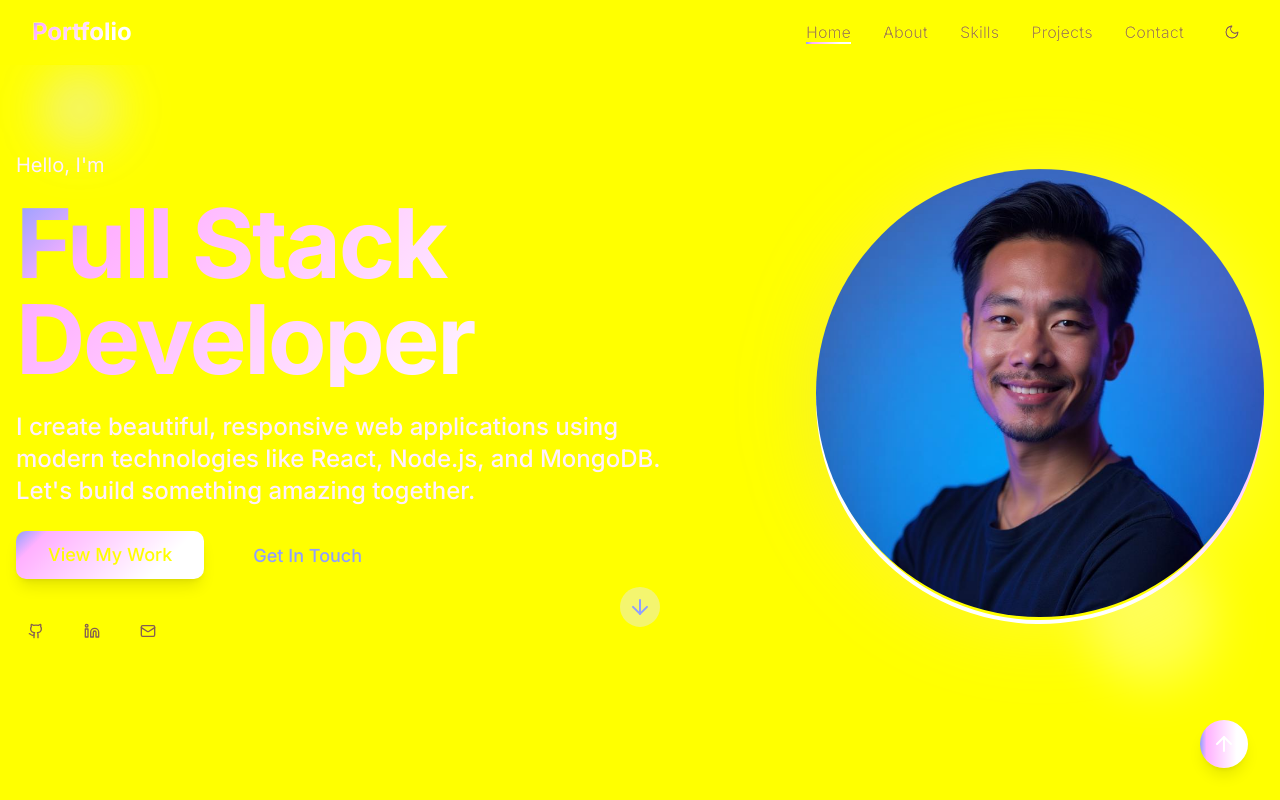
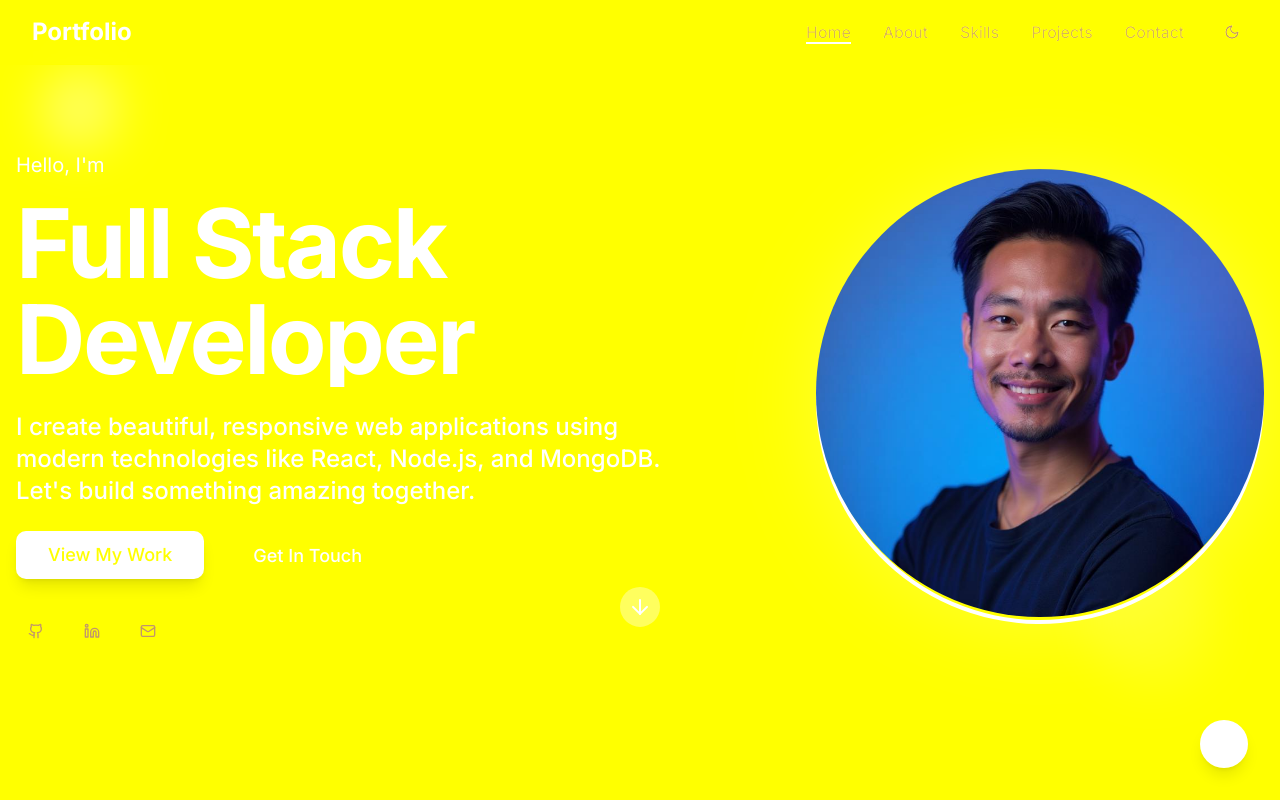
Before and after one commit to vinay3600/kaleido-folio, a React (Vite) app: page / in a window 1280 px wide. Shown: the top 800 px of the page. Built offline with nearby package versions, Linux system fonts and the light colour scheme.

Commit message:
Fix font color
Change font color to a more professional and less awkward shade.

```diff
--- a/src/index.css
+++ b/src/index.css
@@ -10,49 +10,49 @@
   :root {
     /* Core Background & Text */
     --background: 255 255 255;
-    --foreground: 15 23 42;
+    --foreground: 30 41 59; /* Professional dark slate */
 
     /* Card System */
     --card: 255 255 255;
-    --card-foreground: 15 23 42;
+    --card-foreground: 30 41 59; /* Professional dark slate */
     --card-border: 226 232 240;
 
-    /* Brand Colors - Blue to Purple Gradient Theme */
-    --primary: 59 130 246; /* Blue-500 */
+    /* Brand Colors - Professional Blue Theme */
+    --primary: 37 99 235; /* Professional blue */
     --primary-foreground: 255 255 255;
-    --primary-glow: 147 197 253; /* Blue-300 */
+    --primary-glow: 59 130 246; /* Lighter blue */
 
-    --secondary: 139 92 246; /* Violet-500 */
+    --secondary: 71 85 105; /* Professional slate */
     --secondary-foreground: 255 255 255;
-    --secondary-glow: 196 181 253; /* Violet-300 */
+    --secondary-glow: 100 116 139; /* Lighter slate */
 
     /* Accent Colors */
-    --accent: 236 254 255; /* Cyan-50 */
-    --accent-foreground: 15 23 42;
+    --accent: 248 250 252; /* Very light slate */
+    --accent-foreground: 30 41 59; /* Professional dark slate */
 
     /* Utility Colors */
-    --muted: 248 250 252; /* Slate-50 */
-    --muted-foreground: 100 116 139; /* Slate-500 */
+    --muted: 248 250 252; /* Light background */
+    --muted-foreground: 71 85 105; /* Professional medium slate */
 
-    --border: 226 232 240; /* Slate-200 */
-    --input: 241 245 249; /* Slate-100 */
-    --ring: 59 130 246; /* Blue-500 */
+    --border: 226 232 240; /* Light border */
+    --input: 241 245 249; /* Input background */
+    --ring: 37 99 235; /* Professional blue focus ring */
 
     /* Success & Error */
-    --success: 34 197 94; /* Green-500 */
+    --success: 21 128 61; /* Professional green */
     --success-foreground: 255 255 255;
-    --destructive: 239 68 68; /* Red-500 */
+    --destructive: 220 38 38; /* Professional red */
     --destructive-foreground: 255 255 255;
 
-    /* Gradients */
-    --gradient-primary: linear-gradient(135deg, hsl(var(--primary)), hsl(var(--secondary)));
+    /* Gradients - Professional */
+    --gradient-primary: linear-gradient(135deg, hsl(37 99 235), hsl(71 85 105));
     --gradient-subtle: linear-gradient(180deg, hsl(var(--background)), hsl(var(--muted)));
-    --gradient-glow: linear-gradient(135deg, hsl(var(--primary-glow) / 0.1), hsl(var(--secondary-glow) / 0.1));
+    --gradient-glow: linear-gradient(135deg, hsl(37 99 235 / 0.1), hsl(71 85 105 / 0.1));
 
-    /* Shadows */
-    --shadow-elegant: 0 10px 30px -10px hsl(var(--primary) / 0.3);
-    --shadow-glow: 0 0 40px hsl(var(--primary-glow) / 0.4);
-    --shadow-card: 0 4px 6px -1px hsl(var(--foreground) / 0.1), 0 2px 4px -1px hsl(var(--foreground) / 0.06);
+    /* Shadows - Professional */
+    --shadow-elegant: 0 10px 30px -10px hsl(37 99 235 / 0.2);
+    --shadow-glow: 0 0 40px hsl(37 99 235 / 0.15);
+    --shadow-card: 0 4px 6px -1px hsl(30 41 59 / 0.1), 0 2px 4px -1px hsl(30 41 59 / 0.06);
 
     /* Animations */
     --transition-smooth: all 0.3s cubic-bezier(0.4, 0, 0.2, 1);
@@ -79,50 +79,50 @@
 
   .dark {
     /* Dark Mode Background & Text */
-    --background: 2 6 23; /* Slate-900 */
-    --foreground: 248 250 252; /* Slate-50 */
+    --background: 15 23 42; /* Professional dark slate */
+    --foreground: 241 245 249; /* Light text */
 
     /* Dark Card System */
-    --card: 15 23 42; /* Slate-800 */
-    --card-foreground: 248 250 252;
-    --card-border: 51 65 85; /* Slate-600 */
+    --card: 30 41 59; /* Darker slate */
+    --card-foreground: 241 245 249; /* Light text */
+    --card-border: 71 85 105; /* Medium slate border */
 
     /* Dark Brand Colors */
-    --primary: 96 165 250; /* Blue-400 */
-    --primary-foreground: 15 23 42;
-    --primary-glow: 59 130 246; /* Blue-500 */
+    --primary: 59 130 246; /* Bright blue for dark mode */
+    --primary-foreground: 15 23 42; /* Dark text on bright background */
+    --primary-glow: 37 99 235; /* Darker blue */
 
-    --secondary: 167 139 250; /* Violet-400 */
-    --secondary-foreground: 15 23 42;
-    --secondary-glow: 139 92 246; /* Violet-500 */
+    --secondary: 100 116 139; /* Professional slate */
+    --secondary-foreground: 255 255 255; /* White text */
+    --secondary-glow: 71 85 105; /* Darker slate */
 
     /* Dark Accent Colors */
-    --accent: 30 41 59; /* Slate-700 */
-    --accent-foreground: 248 250 252;
+    --accent: 51 65 85; /* Medium dark slate */
+    --accent-foreground: 241 245 249; /* Light text */
 
     /* Dark Utility Colors */
-    --muted: 30 41 59; /* Slate-700 */
-    --muted-foreground: 148 163 184; /* Slate-400 */
+    --muted: 51 65 85; /* Medium dark slate */
+    --muted-foreground: 148 163 184; /* Medium light slate */
 
-    --border: 51 65 85; /* Slate-600 */
-    --input: 30 41 59; /* Slate-700 */
-    --ring: 96 165 250; /* Blue-400 */
+    --border: 71 85 105; /* Medium slate border */
+    --input: 51 65 85; /* Input background */
+    --ring: 59 130 246; /* Bright blue focus ring */
 
     /* Dark Success & Error */
-    --success: 74 222 128; /* Green-400 */
-    --success-foreground: 15 23 42;
-    --destructive: 248 113 113; /* Red-400 */
-    --destructive-foreground: 15 23 42;
+    --success: 34 197 94; /* Bright green for dark mode */
+    --success-foreground: 15 23 42; /* Dark text */
+    --destructive: 248 113 113; /* Bright red for dark mode */
+    --destructive-foreground: 15 23 42; /* Dark text */
 
-    /* Dark Gradients */
-    --gradient-primary: linear-gradient(135deg, hsl(var(--primary)), hsl(var(--secondary)));
+    /* Dark Gradients - Professional */
+    --gradient-primary: linear-gradient(135deg, hsl(59 130 246), hsl(100 116 139));
     --gradient-subtle: linear-gradient(180deg, hsl(var(--background)), hsl(var(--muted)));
-    --gradient-glow: linear-gradient(135deg, hsl(var(--primary-glow) / 0.2), hsl(var(--secondary-glow) / 0.2));
+    --gradient-glow: linear-gradient(135deg, hsl(59 130 246 / 0.2), hsl(100 116 139 / 0.2));
 
-    /* Dark Shadows */
-    --shadow-elegant: 0 10px 30px -10px hsl(var(--primary) / 0.4);
-    --shadow-glow: 0 0 40px hsl(var(--primary-glow) / 0.3);
-    --shadow-card: 0 4px 6px -1px hsl(var(--foreground) / 0.1), 0 2px 4px -1px hsl(var(--foreground) / 0.06);
+    /* Dark Shadows - Professional */
+    --shadow-elegant: 0 10px 30px -10px hsl(59 130 246 / 0.3);
+    --shadow-glow: 0 0 40px hsl(59 130 246 / 0.25);
+    --shadow-card: 0 4px 6px -1px hsl(0 0 0 / 0.3), 0 2px 4px -1px hsl(0 0 0 / 0.2);
     --sidebar-background: 240 5.9% 10%;
     --sidebar-foreground: 240 4.8% 95.9%;
     --sidebar-primary: 224.3 76.3% 48%;
```
